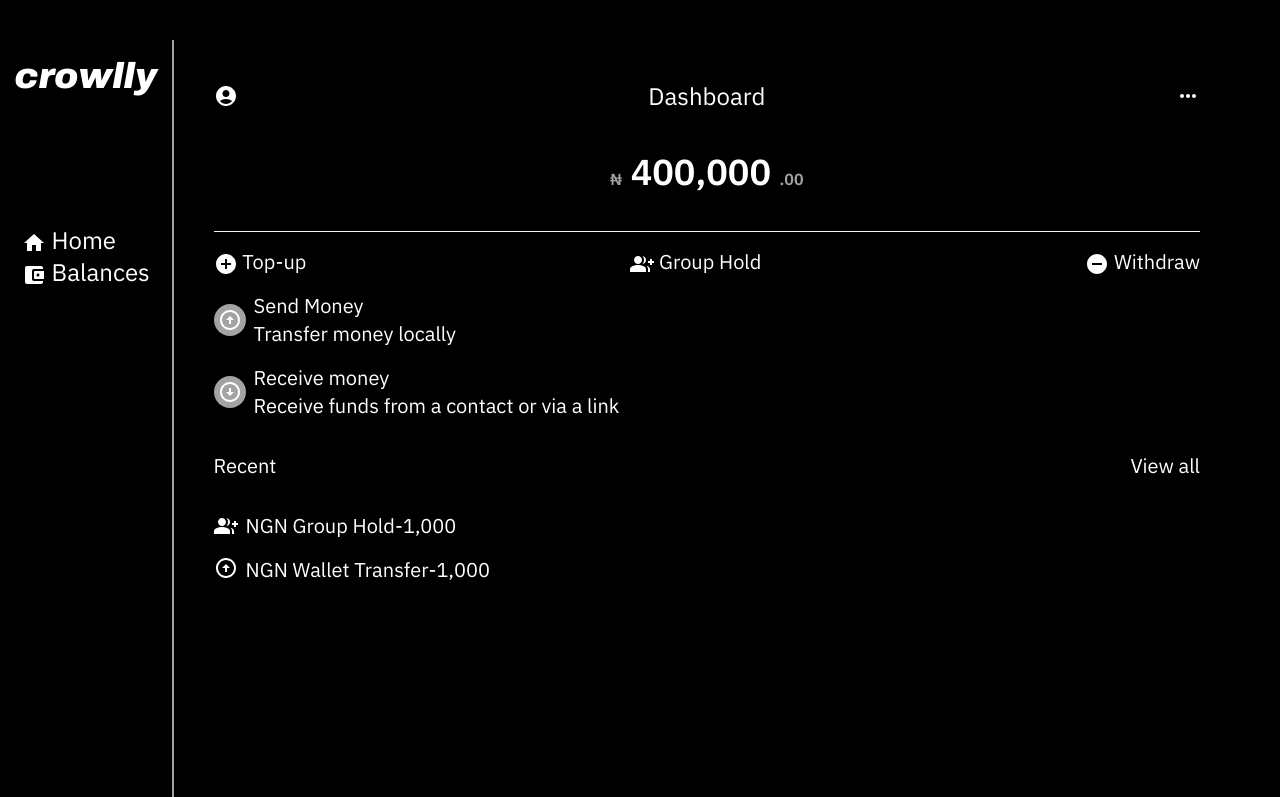
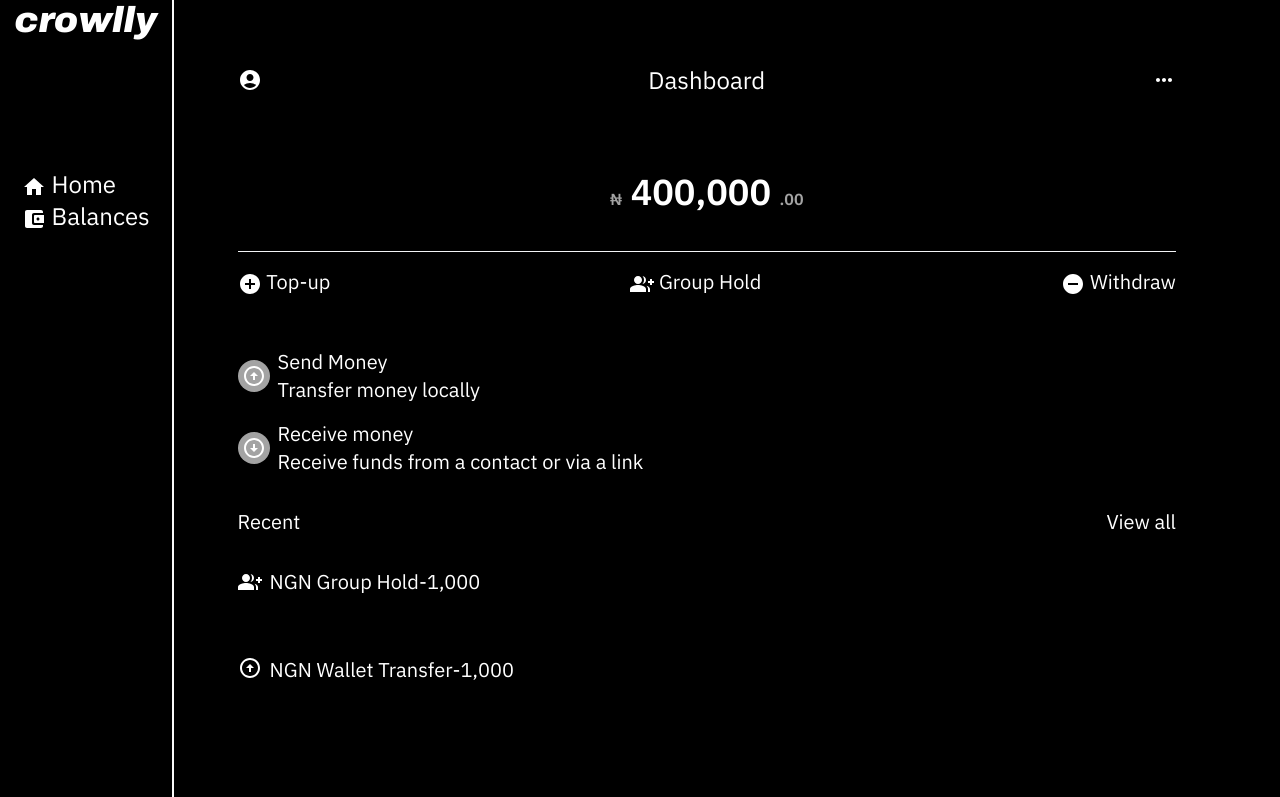
Before and after one commit to Jejovanni/crowlly, a React (Vite) app: page /dashboard in a window 1280 px wide. Shown: the top 797 px of the page. Built offline with nearby package versions, Linux system fonts and the light colour scheme; no server answers; the database is empty.

Commit message:
Dashboard/Sidebar UI ongoing

```diff
--- a/src/Dashboard.jsx
+++ b/src/Dashboard.jsx
@@ -8,15 +8,16 @@
   ArrowCircleUp,
   ArrowCircleDown
 } from '@mui/icons-material';
+import { Link } from 'react-router-dom';
 import Sidebar from './components/Sidebar';
 
 function Dashboard() {
   return (
-    <div className=' p-6 lg:pt-10 lg:pr-10 lg:pb-10 lg:pl-0 md:flex  min-h-screen'>
+    <div className=' p-6 lg:pt-0 lg:pr-10 lg:pb-0 lg:pl-0 md:flex  min-h-screen'>
 
       <Sidebar />
 
-      <div className=' md:min-w-[86%] lg:p-10'>
+      <div className=' md:min-w-[86%] lg:p-16 flex flex-col'>
 
         <div className=' flex justify-between items-center'>
           <AccountCircleRounded sx={{ color: 'white' }} />
@@ -24,7 +25,7 @@
           <MoreHorizRounded sx={{ color: 'white' }} />
 
         </div>
-        <div className=' flex min-h-[15vh] border-b border-gray-100 justify-center items-center '>
+        <div className=' flex min-h-[15vh] border-b border-gray-100 justify-center items-center mt-9 '>
           <h2 className=' text-4xl lg font-semibold'> <span className=' text-neutral-400 text-base'>{'\u20A6'}</span> 400,000 <span className=' text-neutral-400 text-base'>.00</span> </h2>
         </div>
         <div className=' flex justify-between pt-4 pb-4'>
@@ -32,7 +33,7 @@
           <span className=' text-sm lg:text-xl'> <GroupAddSharp sx={{ color: 'white' }} /> Group Hold</span>
           <span className=' text-sm lg:text-xl'> <RemoveCircleSharp sx={{ color: 'white' }} /> Withdraw</span>
         </div>
-        <div className=' flex pb-4 items-center'>
+        <div className=' flex pb-4 items-center mt-9'>
           <div className=' bg-neutral-400 rounded-3xl w-8 h-8 flex justify-center items-center '>
             <ArrowCircleUp />
           </div>
@@ -51,8 +52,8 @@
           </div>
         </div>
         <div className=' flex justify-between pt-4 pb-4'>
-          <h2 className=' text-sm lg:text-xl'>Recent</h2>
-          <h2 className=' text-sm lg:text-xl'>View all</h2>
+          <Link><h2 className=' text-sm lg:text-xl'>Recent</h2></Link>
+          <Link><h2 className=' text-sm lg:text-xl'>View all</h2></Link>
         </div>
         <div className=' flex flex-col rounded-md'>
           <div className=' flex pt-4 min-h-full'>
--- a/src/components/Sidebar.jsx
+++ b/src/components/Sidebar.jsx
@@ -5,7 +5,7 @@
 
 function Sidebar() {
     return (
-        <div className='text-2xl hidden md:block md:min-w-[14%] border-r-2 border-neutral-400 p-4 '>
+        <div className='text-2xl hidden md:flex md:flex-col md:min-w-[14%] border-r-2 border-x-neutral-50 justify-center '>
             <div className='flex justify-center'>
             <Link href="/" alt="Crowlly logo" className='logo lg:text-4xl '> crowlly </Link>
             </div>
```
